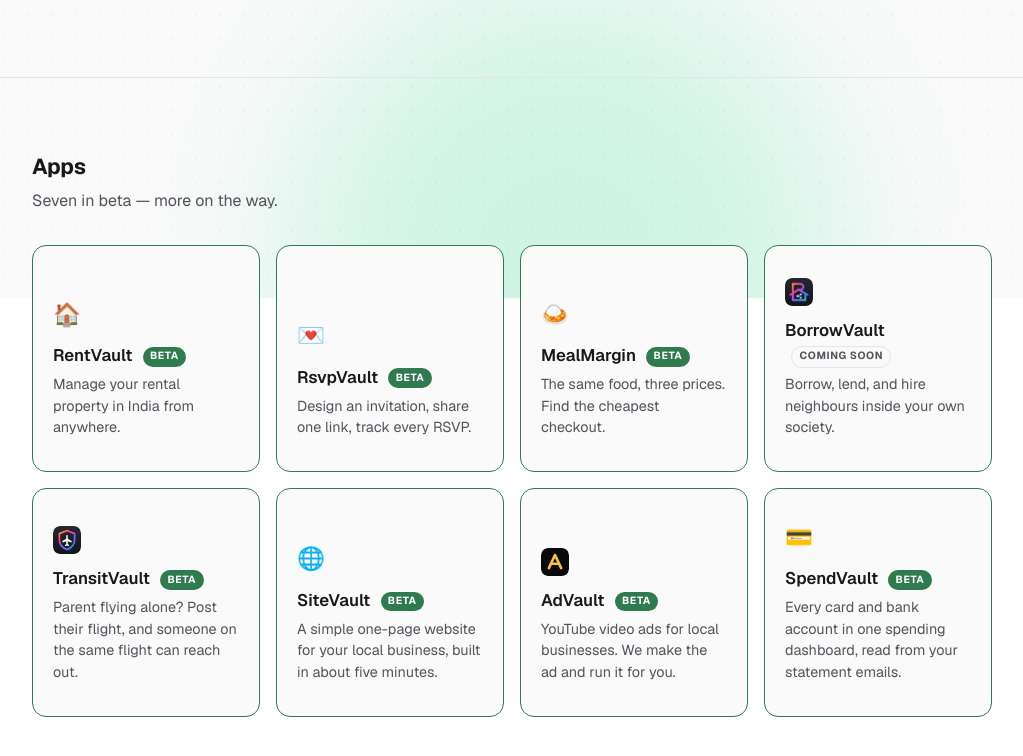
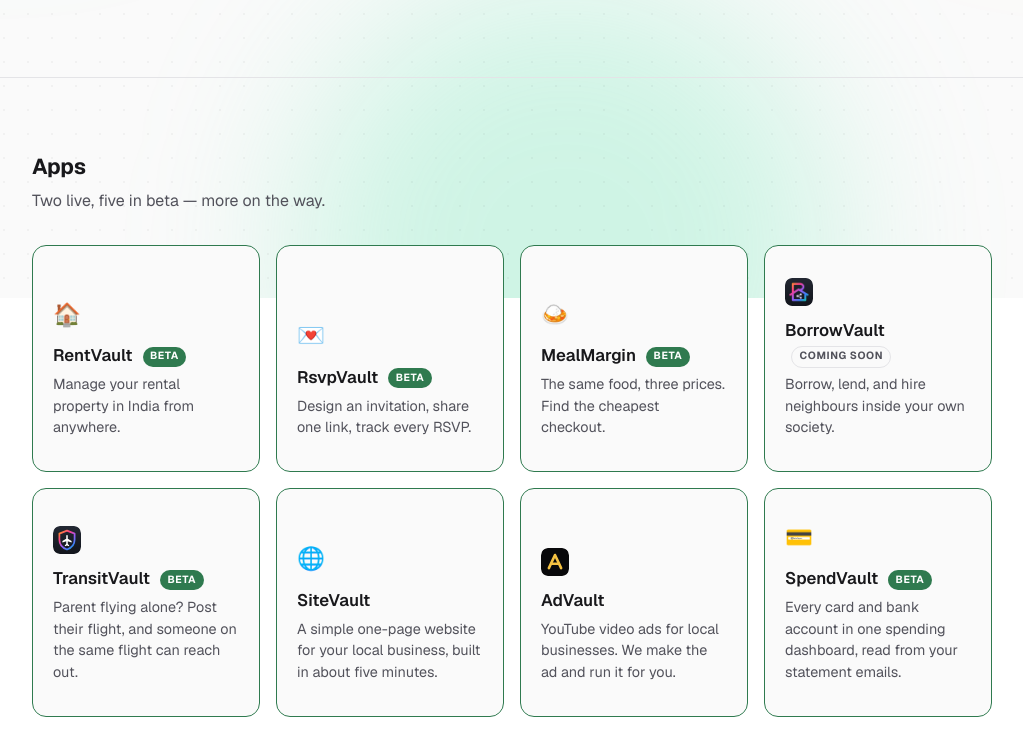
Before and after one commit to 3pandalabs/3pandalabs-website, a plain HTML site: page public/index.html in a window 1280 px wide. Shown: the part 502-1258 px from the top of the page, without its empty margins (128-1151 px from the left). Drawn offline with nearby package versions, Linux system fonts and the light colour scheme.

Commit message:
Apps grid: SiteVault and AdVault are GA (drop the Beta badge) (#45)
Per the repo convention, a generally-available app has no badge (badges
are for Beta / Coming soon). Drop the Beta badge from SiteVault and
AdVault, and update the section lede count (two live, five in beta).

Co-authored-by: anilkumar136 <anil.s.sv@gmail.com>
Co-authored-by: Claude Opus 4.8 (1M context) <noreply@anthropic.com>

```diff
--- a/public/index.html
+++ b/public/index.html
@@ -79,7 +79,7 @@
     <section class="apps" id="apps">
       <div class="section-inner">
         <h2>Apps</h2>
-        <p class="section-lede">Seven in beta — more on the way.</p>
+        <p class="section-lede">Two live, five in beta — more on the way.</p>
         <div class="app-grid">
           <a class="app-card app-card-live" href="https://nrighar.3pandalabs.com" target="_blank" rel="noopener">
             <span class="app-card-icon" aria-hidden="true">🏠</span>
@@ -108,12 +108,12 @@
           </a>
           <a class="app-card app-card-live" href="https://sitevault.3pandalabs.com" target="_blank" rel="noopener">
             <span class="app-card-icon" aria-hidden="true">🌐</span>
-            <p class="app-card-title">SiteVault <span class="app-card-badge">Beta</span></p>
+            <p class="app-card-title">SiteVault</p>
             <p class="app-card-desc">A simple one-page website for your local business, built in about five minutes.</p>
           </a>
           <a class="app-card app-card-live" href="https://advault.3pandalabs.com" target="_blank" rel="noopener">
             <span class="app-card-icon" aria-hidden="true"><img src="/advault-icon.svg" alt="" width="28" height="28"></span>
-            <p class="app-card-title">AdVault <span class="app-card-badge">Beta</span></p>
+            <p class="app-card-title">AdVault</p>
             <p class="app-card-desc">YouTube video ads for local businesses. We make the ad and run it for you.</p>
           </a>
           <a class="app-card app-card-live" href="https://spendvault.3pandalabs.com" target="_blank" rel="noopener">
```
